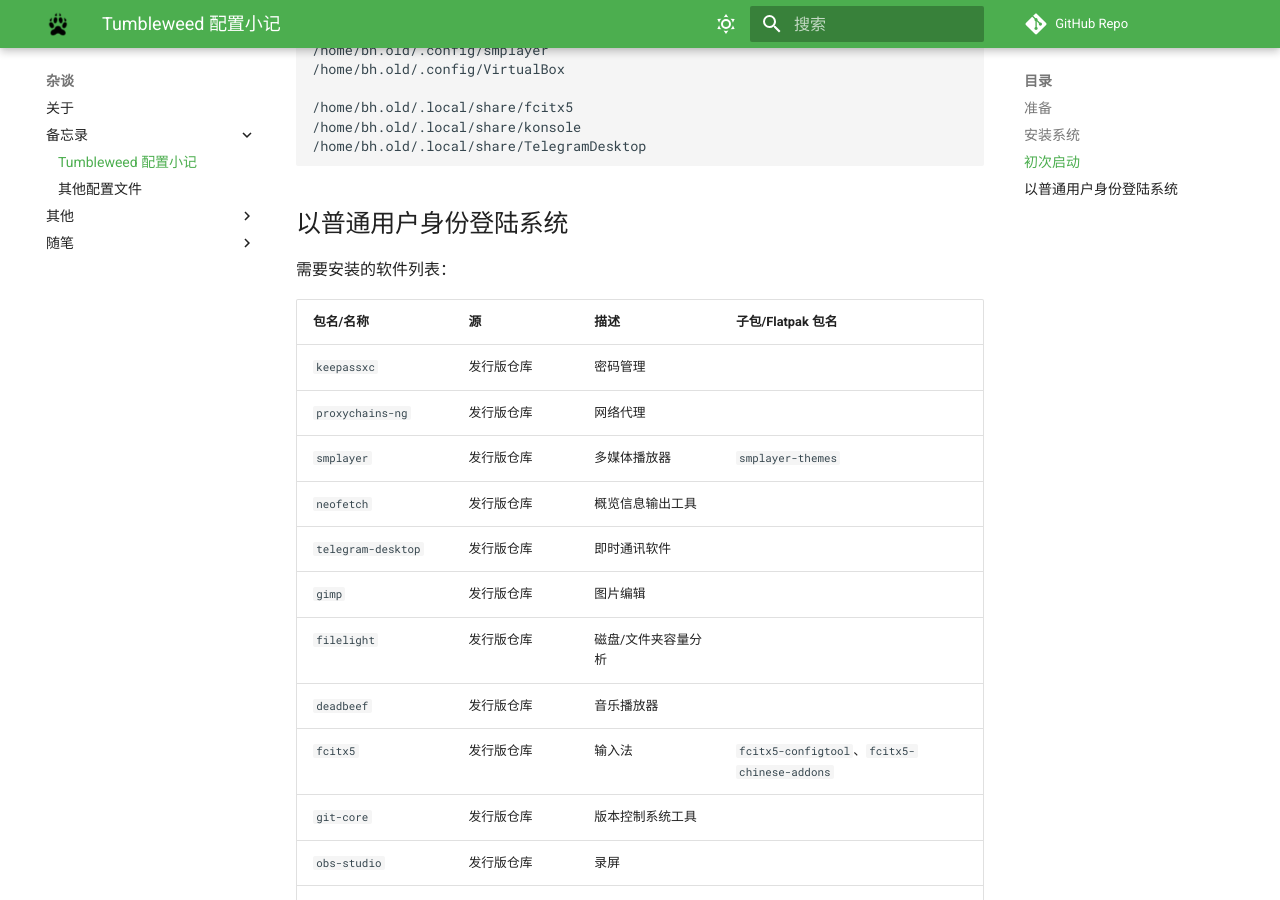
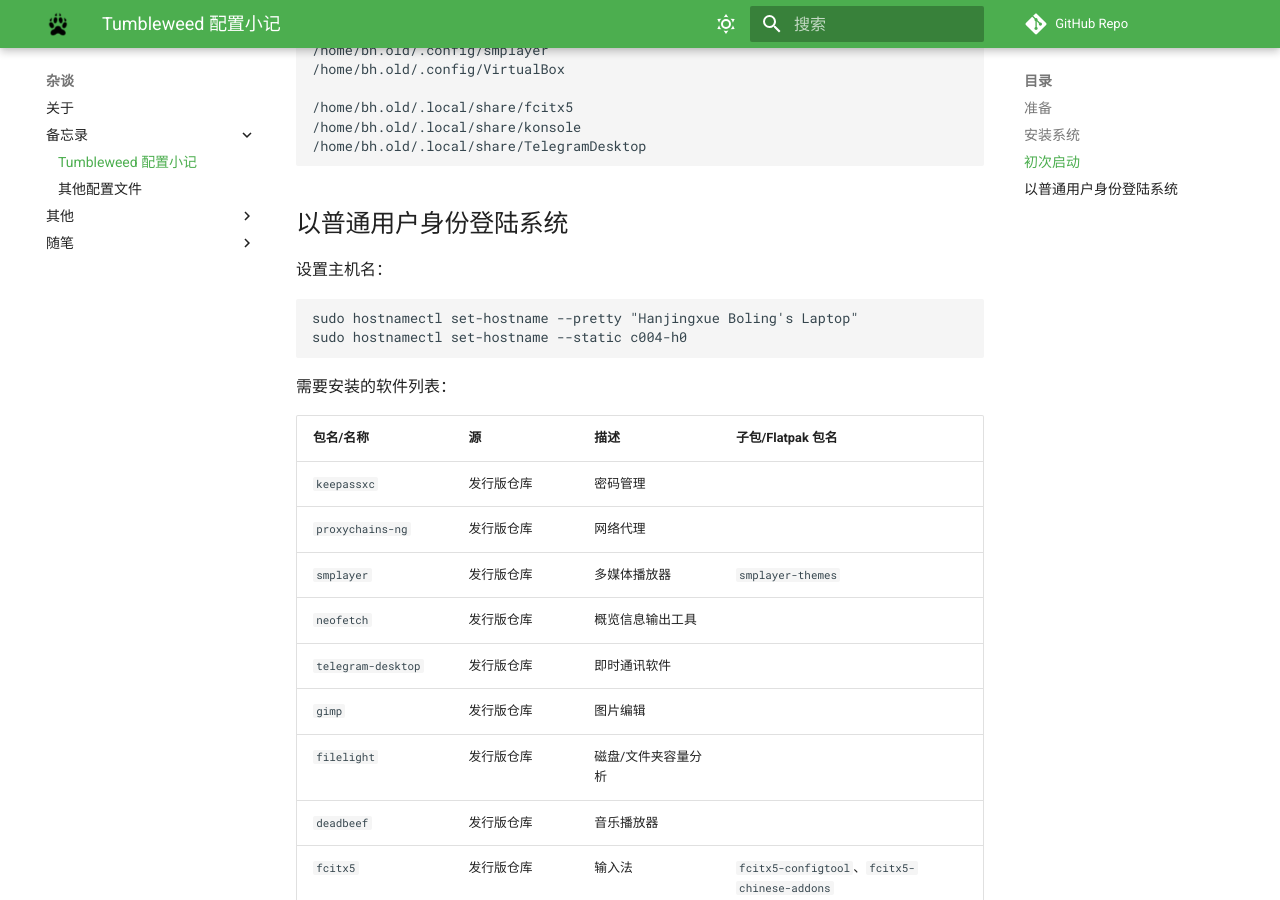
Before and after one commit to Hanjingxue-Boling/Whiteboard, an MkDocs documentation site: the page built from docs/essay/memo/opensuse.md, in a window 1280 px wide and 900 px high, scrolled down 2735 px. Built offline with MkDocs 1.6.1 and Material for MkDocs 9.7.7, drawn with Linux system fonts in a browser that asks for light colours; comment, search, counter and statistics services are not loaded.

Commit message:
2022-04-29-01

````diff
--- a/docs/essay/memo/opensuse.md
+++ b/docs/essay/memo/opensuse.md
@@ -137,6 +137,13 @@
 
 ## 以普通用户身份登陆系统
 
+设置主机名：
+
+```
+sudo hostnamectl set-hostname --pretty "Hanjingxue Boling's Laptop"
+sudo hostnamectl set-hostname --static c004-h0
+```
+
 需要安装的软件列表：
 
 |包名/名称|源|描述|子包/Flatpak 包名|
````
